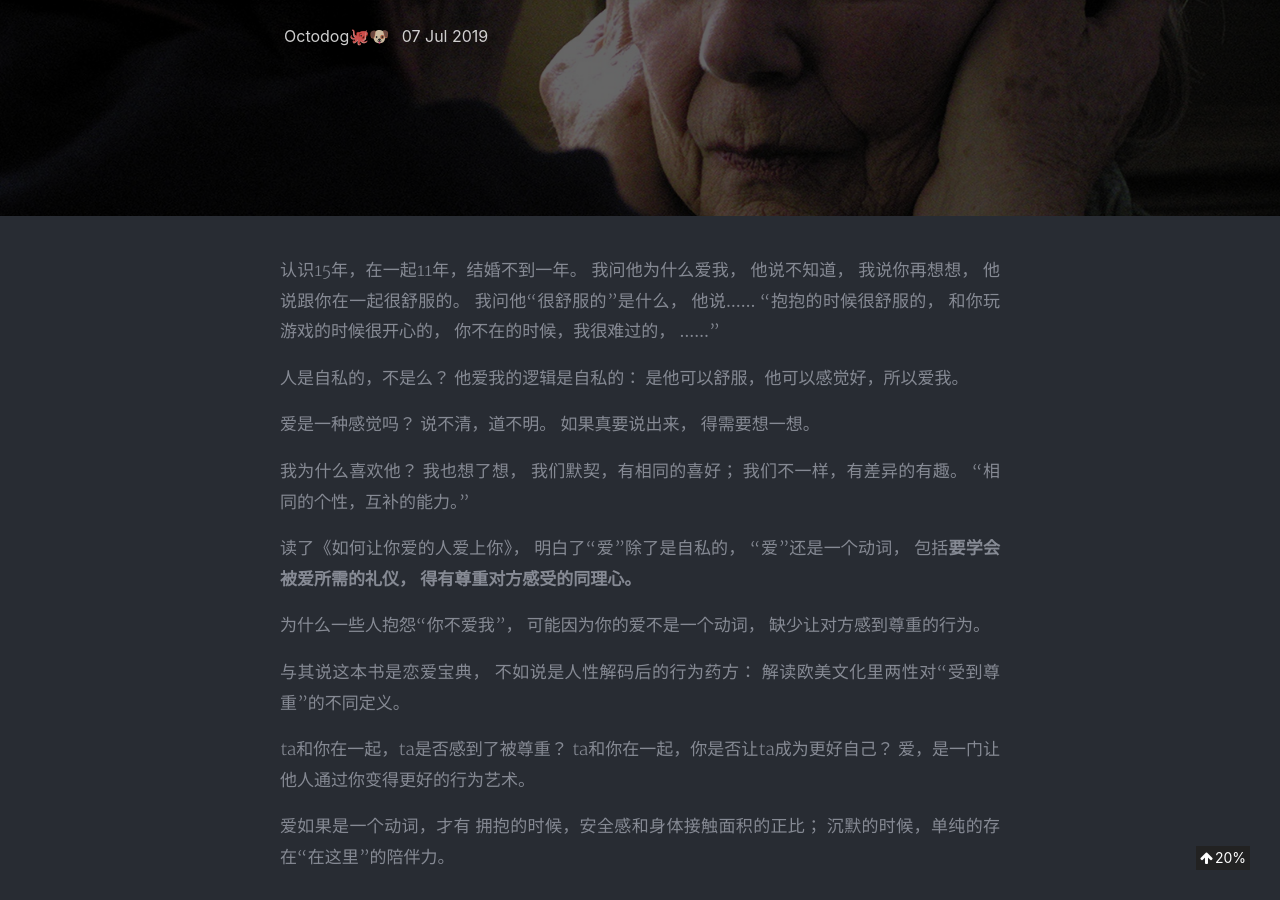
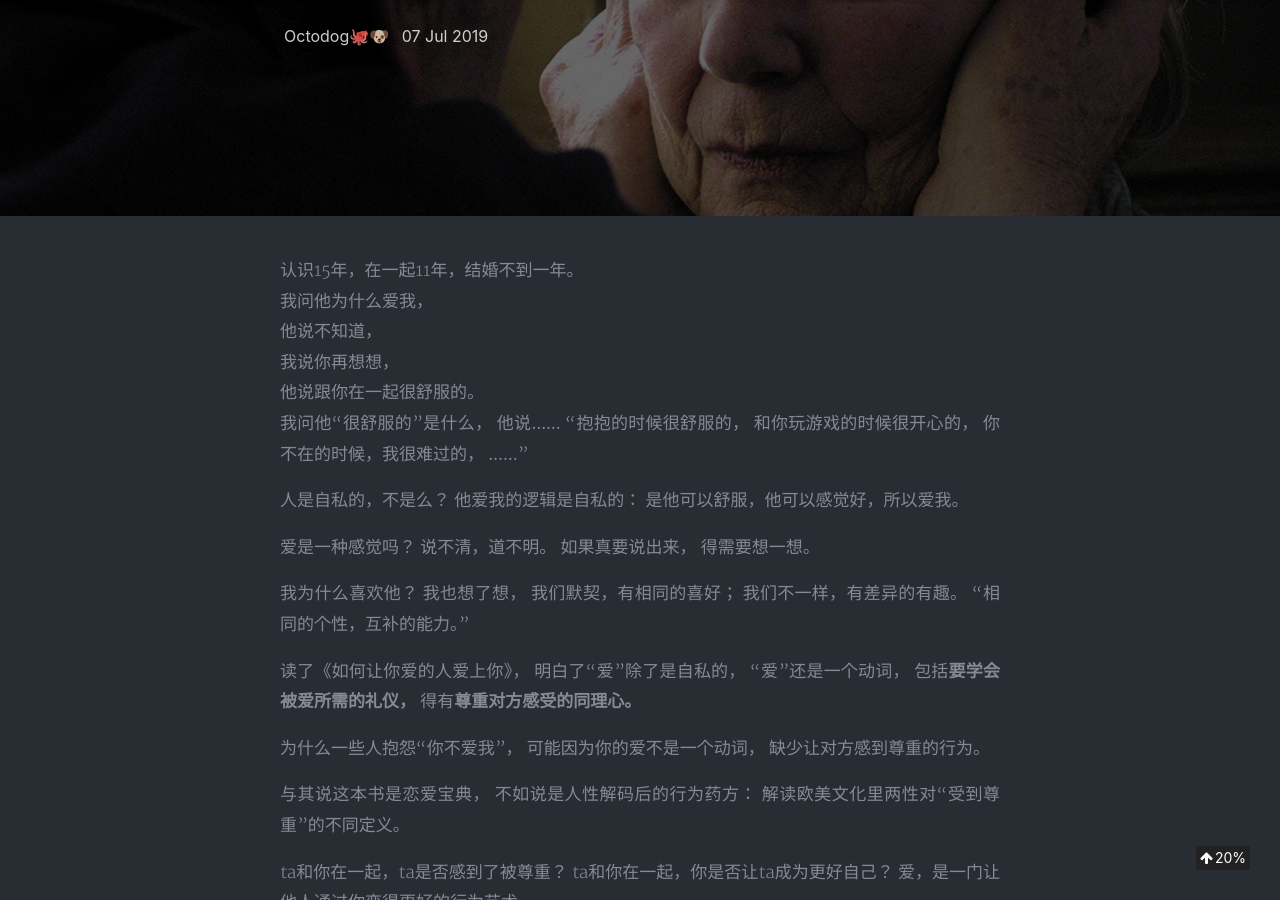
Before and after one commit to aJiea/ajiea.github.io, a Jekyll site: the page built from _posts/2019-07-07-love.md, in a window 1280 px wide and 900 px high, scrolled down 244 px. Built offline with Jekyll 4.4.1, drawn with Linux system fonts in a browser that asks for light colours; nearby versions of some CDN libraries; comment, search, counter and statistics services are not loaded; a style sheet for code colours, icons or effects is not loaded.

Commit message:
Update 2019-07-07-love.md

```diff
--- a/_posts/2019-07-07-love.md
+++ b/_posts/2019-07-07-love.md
@@ -10,10 +10,15 @@ categories: 'COGNITION'
 
 
 认识15年，在一起11年，结婚不到一年。
+<br/>
 我问他为什么爱我，
+<br/>
 他说不知道，
+<br/>
 我说你再想想，
+<br/>
 他说跟你在一起很舒服的。
+<br/>
 我问他“很舒服的”是什么，
 他说……
 “抱抱的时候很舒服的，
@@ -39,8 +44,8 @@ categories: 'COGNITION'
 读了《如何让你爱的人爱上你》，
 明白了“爱”除了是自私的，
 “爱”还是一个动词，
-包括**要学会被爱所需的礼仪，
-得有尊重对方感受的同理心。**
+包括**要学会被爱所需的礼仪，**
+得有**尊重对方感受的同理心。**
 
 为什么一些人抱怨“你不爱我”，
 可能因为你的爱不是一个动词，
```
